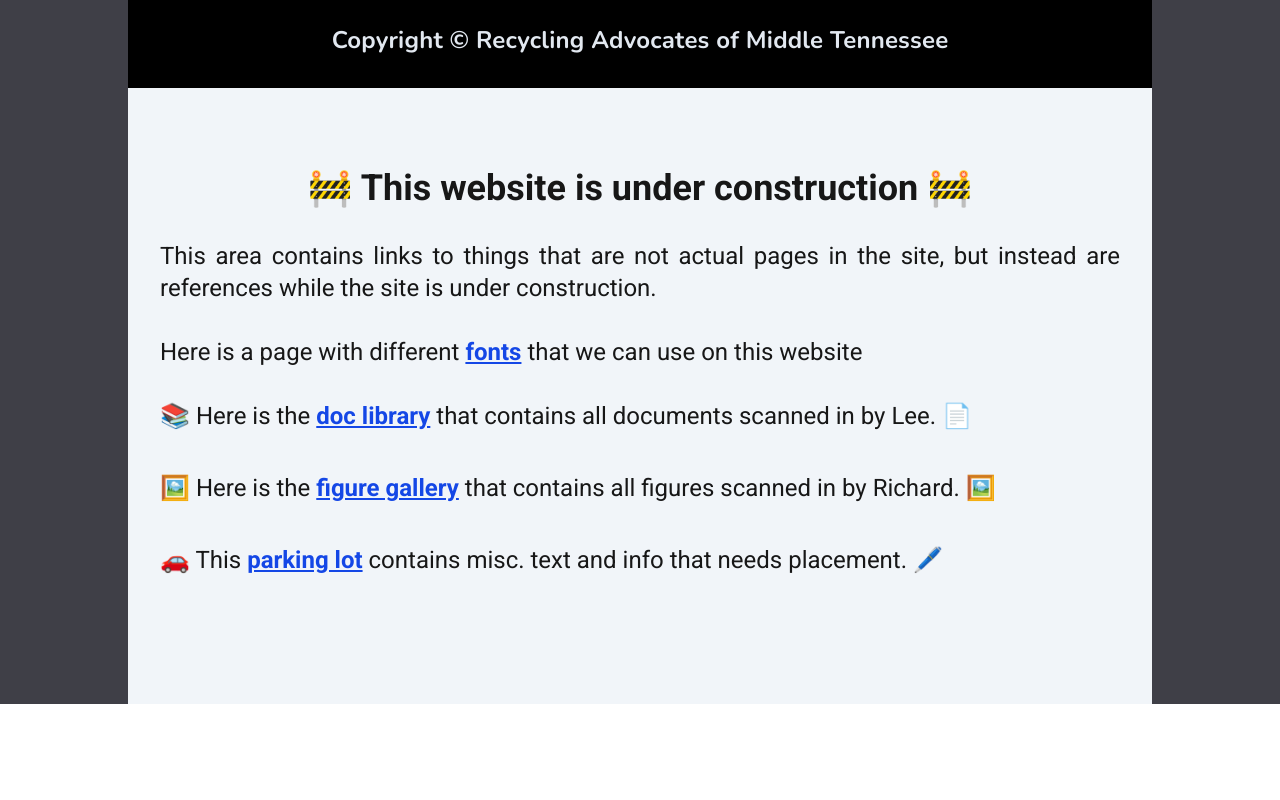
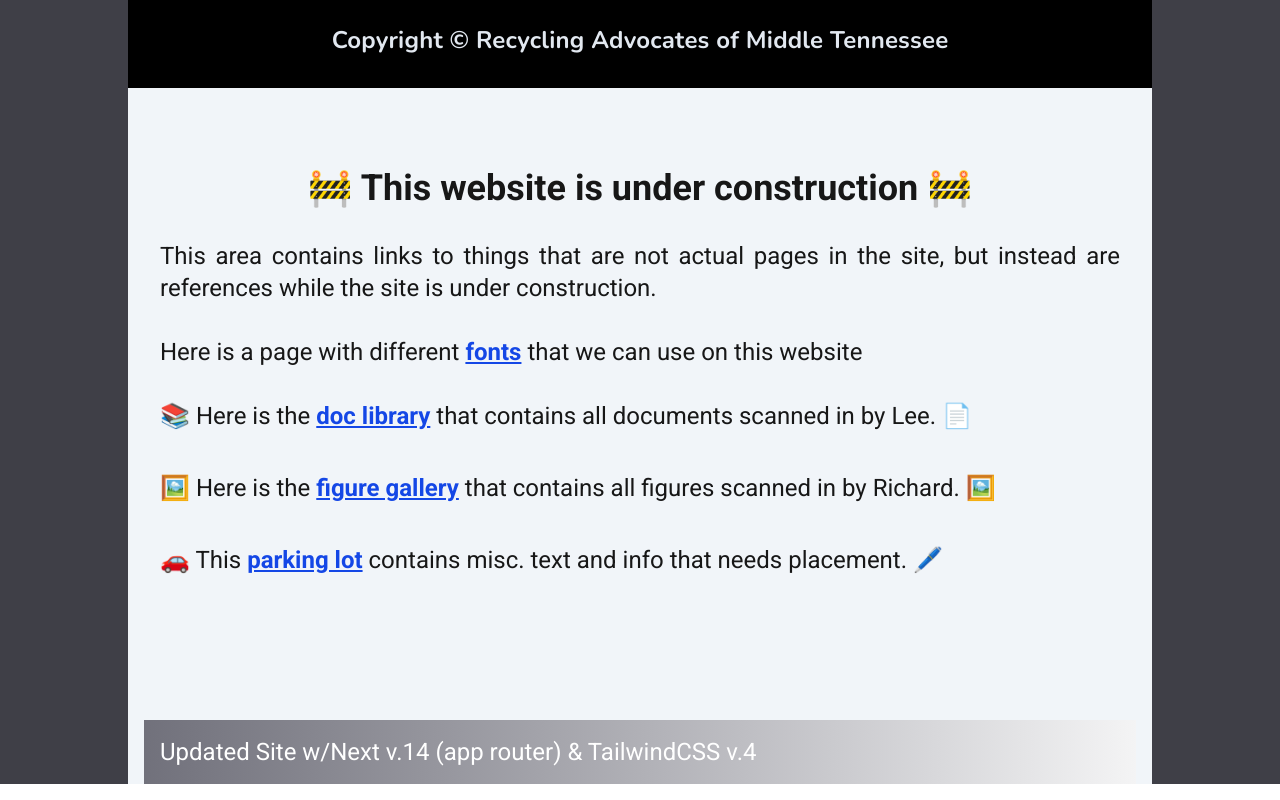
Before and after one commit to Richard-Burd/ram-v2, a Next.js app: page / in a window 1280 px wide. Shown: the part 635-1435 px from the top of the page. Before the commit the page ends 1339 px from the top, so only its background shows below. Built offline with nearby package versions, Linux system fonts and the light colour scheme; a web font is replaced by a local one.

Commit message:
version marker at bottom of layout

```diff
--- a/src/app/layout.js
+++ b/src/app/layout.js
@@ -91,6 +91,9 @@
               <main>{children}</main>
               <Footer />
               <Construction />
+              <div className="m-4 bg-gradient-to-r from-zinc-500 to-zinc-100 p-4 text-2xl text-white">
+                Updated Site w/Next v.14 (app router) & TailwindCSS v.4
+              </div>
             </div>
           </div>
         </div>
```
